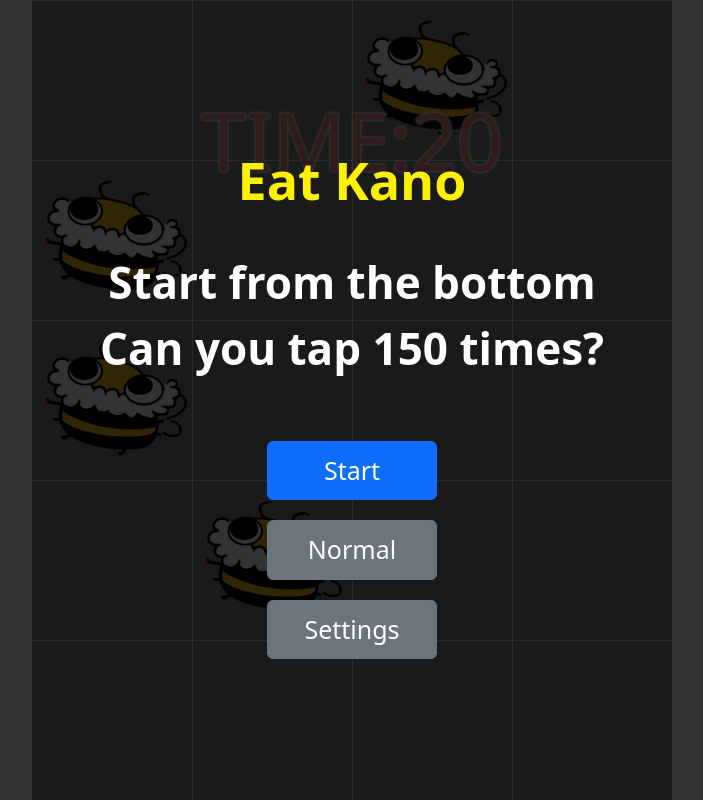
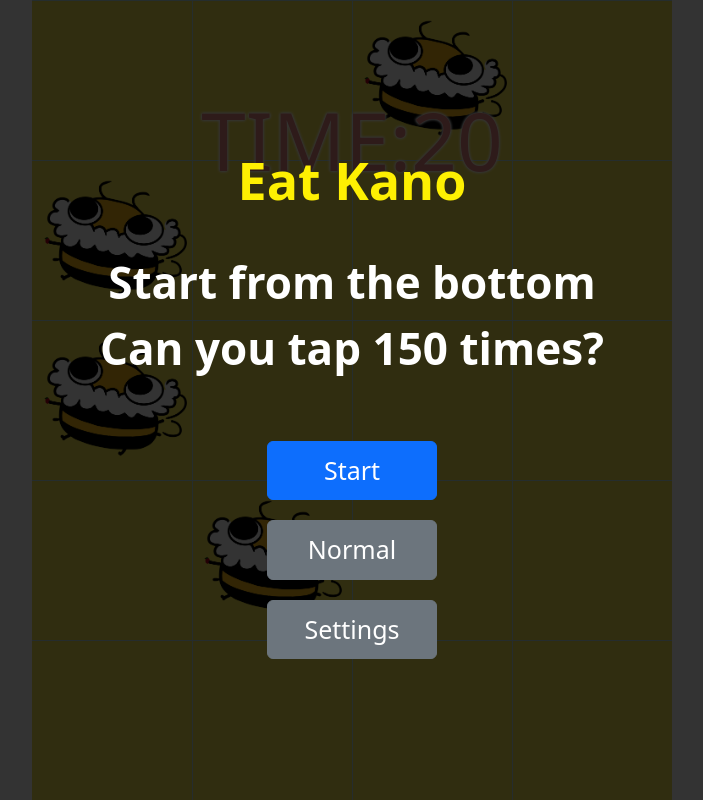
Before and after one commit to pandas9613/bee_test, a PHP site: page / in a window 1280 px wide. Shown: the whole page, without its empty margins (288-991 px from the left). Run offline with PHP 8.4, Linux system fonts and the light colour scheme; some libraries are stand-ins or nearby versions.

Commit message:
Update index.css

```diff
--- a/static/index.css
+++ b/static/index.css
@@ -136,7 +136,7 @@ body {
 .block {
     position: absolute;
     border-top: 1px solid #b8dfe6;
-    background-color: gray; /* 將這裡的顏色更改為您想要的顏色 */
+    background-color: #f1e150; /* 將這裡的顏色更改為您想要的顏色 */
     background-repeat: no-repeat;
     background-position: center;
 }
```
